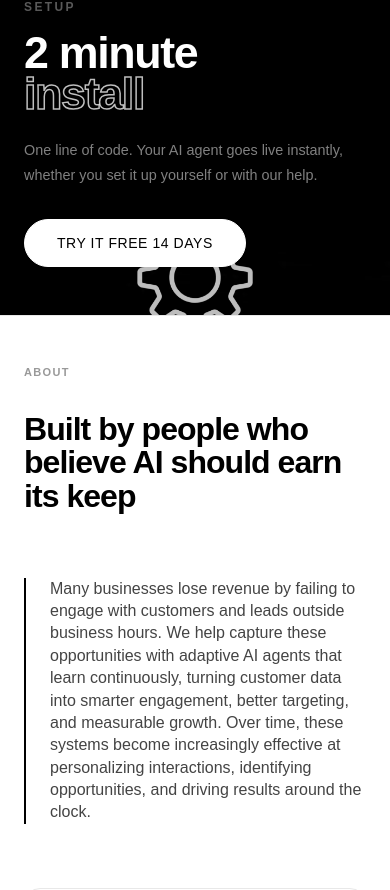
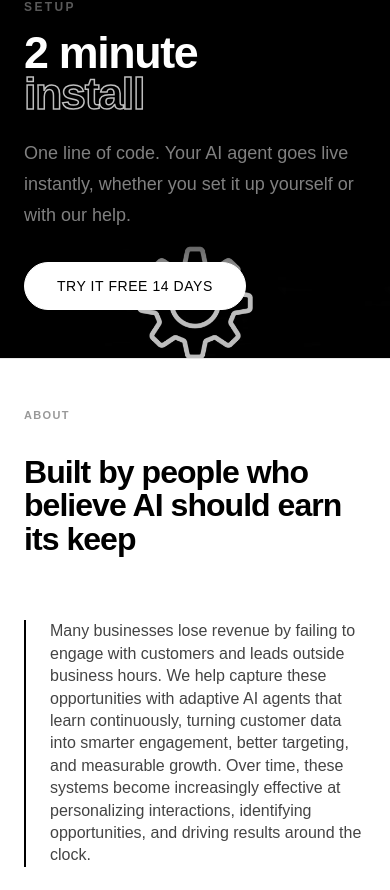
Before and after one commit to synabs/website, a React (Vite) app: page / in a window 390 px wide. Shown: the part 5976-6866 px from the top of the page. Built offline with nearby package versions, Linux system fonts and the light colour scheme; no server answers.

Commit message:
Update SetupSection.css

```diff
--- a/src/styles/SetupSection.css
+++ b/src/styles/SetupSection.css
@@ -1,7 +1,6 @@
 /* ============================================================
    SETUPSECTION.CSS
    ============================================================ */
-
 .ss-section {
   position: relative;
   background: var(--color-black);
@@ -9,7 +8,6 @@
   padding-inline: var(--gutter);
   overflow: visible; /* allow image to bleed upward */
 }
-
 /* ---- Background image — bleeds upward out of the section ---- */
 .ss-bg-image {
   position: absolute;
@@ -25,7 +23,6 @@
   -webkit-mask-image: linear-gradient(to bottom, transparent 0%, black 22%);
   mask-image: linear-gradient(to bottom, transparent 0%, black 22%);
 }
-
 /* ---- Layout ---- */
 .ss-inner {
   position: relative;
@@ -35,7 +32,6 @@
   display: grid;
   grid-template-columns: 1fr;
 }
-
 /* ---- Left ---- */
 .ss-label {
   display: inline-block;
@@ -47,7 +43,6 @@
   opacity: 0.35;
   margin-bottom: var(--space-4);
 }
-
 .ss-heading {
   font-size: clamp(2.8rem, 6vw, 6rem);
   font-weight: var(--font-bold);
@@ -56,23 +51,20 @@
   color: var(--color-white);
   margin-bottom: clamp(1.5rem, 3vw, 2.5rem);
 }
-
 .ss-heading em {
   font-style: normal;
   color: transparent;
   -webkit-text-stroke: 1.5px rgba(255,255,255,0.75);
   text-stroke: 1.5px rgba(255,255,255,0.75);
 }
-
 .ss-body {
-  font-size: clamp(0.9rem, 1.1vw, 1.05rem);
+  font-size: clamp(var(--text-lg), 1.8vw, var(--text-3xl));
   color: var(--color-white);
   opacity: 0.5;
   line-height: 1.7;
   margin-bottom: clamp(2rem, 3vw, 2.5rem);
   max-width: 38ch;
 }
-
 /* ---- Responsive ---- */
 @media (max-width: 900px) {
   .ss-bg-image {
@@ -83,8 +75,12 @@
     -webkit-mask-image: linear-gradient(to top, black 40%, transparent 100%);
     mask-image: linear-gradient(to top, black 40%, transparent 100%);
   }
-
   .ss-body {
     max-width: 100%;
   }
 }
+@media (max-width: 768px) {
+  .ss-body {
+    font-size: clamp(var(--text-lg), 4vw, var(--text-2xl));
+  }
+}
```
